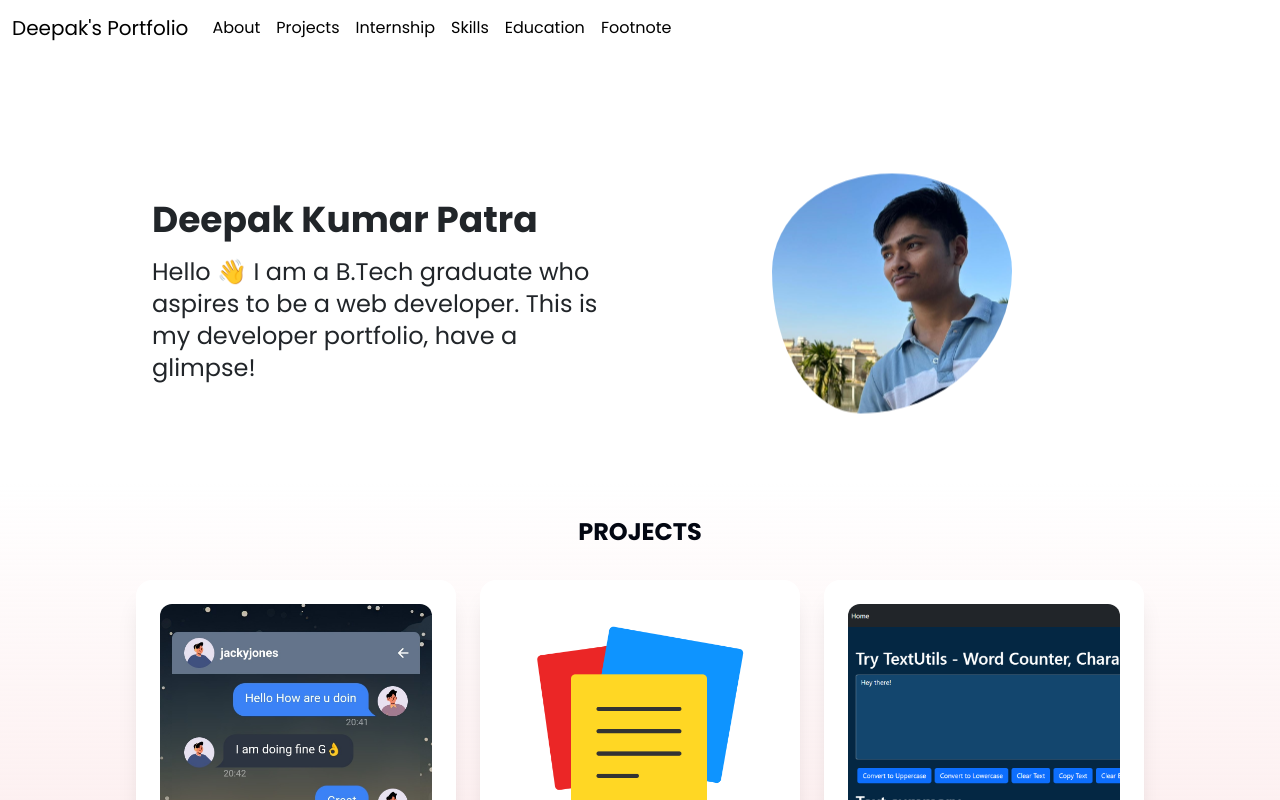
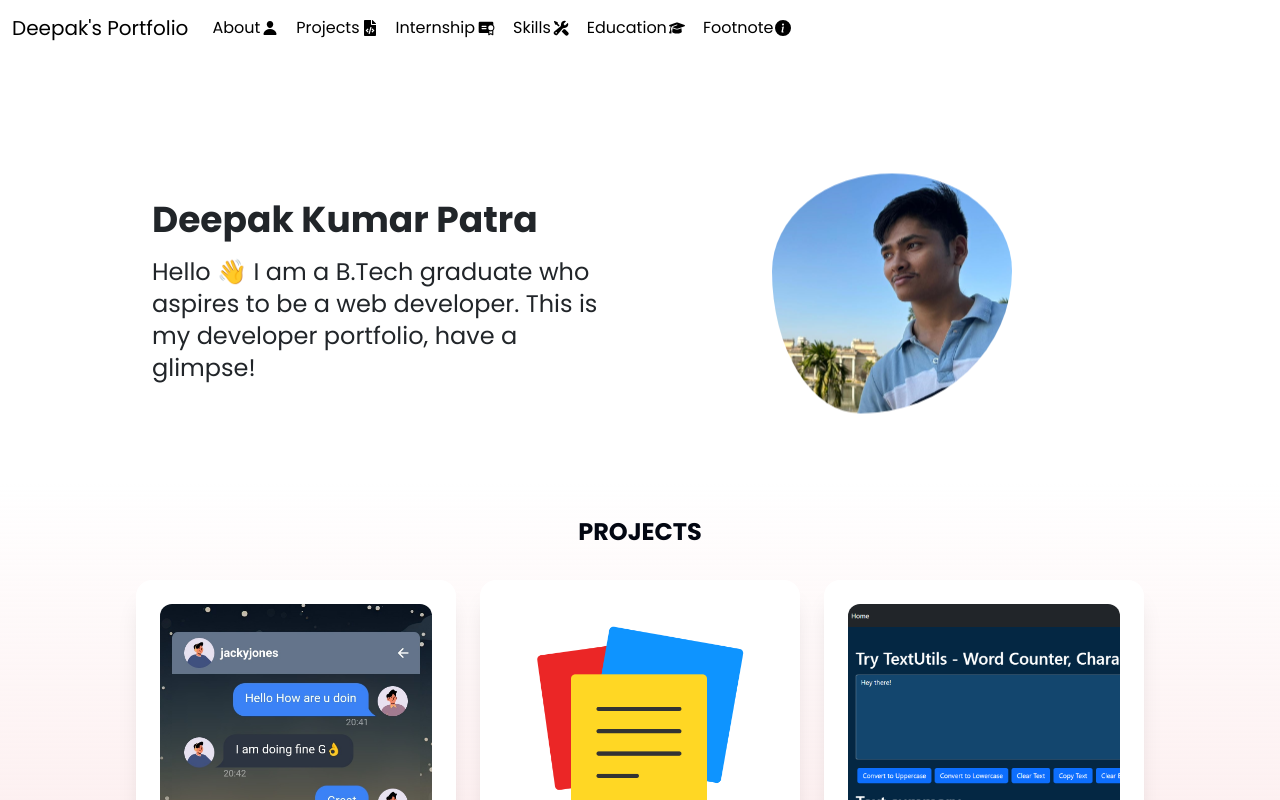
Before and after one commit to deepak-kr-patra/deepak-portfolio, a React (Vite) app: page / in a window 1280 px wide. Built offline with nearby package versions, Linux system fonts and the light colour scheme.

Commit message:
added icons in navbar

```diff
--- a/src/components/Footer.jsx
+++ b/src/components/Footer.jsx
@@ -40,7 +40,6 @@ const Footer = () => {
                 <div className='tw-flex tw-flex-col tw-items-start tw-justify-center tw-gap-2'>
                     {/* <a href="https://drive.google.com/file/d/1jQGOWi35ojmZWXksXSGMQ9HSx2daVRbA/view?usp=sharing" target='_blank' className='tw-flex tw-items-center tw-gap-1 tw-text-white'>View resume <IoDocumentText /></a> */}
                     <a href="mailto: deepakpatra067@gmail.com" target='_blank' className='tw-flex tw-items-center tw-gap-1 tw-text-white'>Send an email <MdEmail className='tw-text-lg' /></a>
-                    {/* <a href="https://mail.google.com/mail/?view=cm&fs=1&to=deepakpatra067@gmail.com" target='_blank' className='tw-flex tw-items-center tw-gap-1 tw-text-white'>deepakpatra067@gmail.com <MdEmail className='tw-text-lg' /></a> */}
                 </div>
             </div>
 
--- a/src/components/Navbar.jsx
+++ b/src/components/Navbar.jsx
@@ -1,4 +1,11 @@
 import React from 'react'
+import { IoPerson } from "react-icons/io5";
+import { FaFileCode } from "react-icons/fa";
+import { PiCertificateFill } from "react-icons/pi";
+import { HiMiniWrenchScrewdriver } from "react-icons/hi2";
+import { FaGraduationCap } from "react-icons/fa6";
+import { BsInfoCircleFill } from "react-icons/bs";
+
 
 const Navbar = () => {
 
@@ -10,24 +17,24 @@ const Navbar = () => {
                     <span className="navbar-toggler-icon"></span>
                 </button>
                 <div className="collapse navbar-collapse" id="navbarSupportedContent">
-                    <ul className="navbar-nav me-auto mb-2 mb-lg-0">
+                    <ul className="navbar-nav me-auto mb-2 mb-lg-0 tw-gap-0.5">
                         <li className="nav-item">
-                            <a className="nav-link active" href='#about'>About</a>
+                            <a className="nav-link active tw-flex tw-items-center tw-gap-0.5" href='#about'>About <IoPerson /></a>
                         </li>
                         <li className="nav-item">
-                            <a className="nav-link active" href='#projects'>Projects</a>
+                            <a className="nav-link active tw-flex tw-items-center tw-gap-0.5" href='#projects'>Projects <FaFileCode /></a>
                         </li>
                         <li className="nav-item">
-                            <a className="nav-link active" href='#internship'>Internship</a>
+                            <a className="nav-link active tw-flex tw-items-center tw-gap-0.5" href='#internship'>Internship <PiCertificateFill className='tw-text-lg' /></a>
                         </li>
                         <li className="nav-item">
-                            <a className="nav-link active" href='#skills'>Skills</a>
+                            <a className="nav-link active tw-flex tw-items-center tw-gap-0.5" href='#skills'>Skills <HiMiniWrenchScrewdriver /></a>
                         </li>
                         <li className="nav-item">
-                            <a className="nav-link active" href='#education'>Education</a>
+                            <a className="nav-link active tw-flex tw-items-center tw-gap-0.5" href='#education'>Education <FaGraduationCap /></a>
                         </li>
                         <li className="nav-item">
-                            <a className="nav-link active" href='#footnote'>Footnote</a>
+                            <a className="nav-link active tw-flex tw-items-center tw-gap-0.5" href='#footnote'>Footnote <BsInfoCircleFill /></a>
                         </li>
                     </ul>
                 </div>
```
